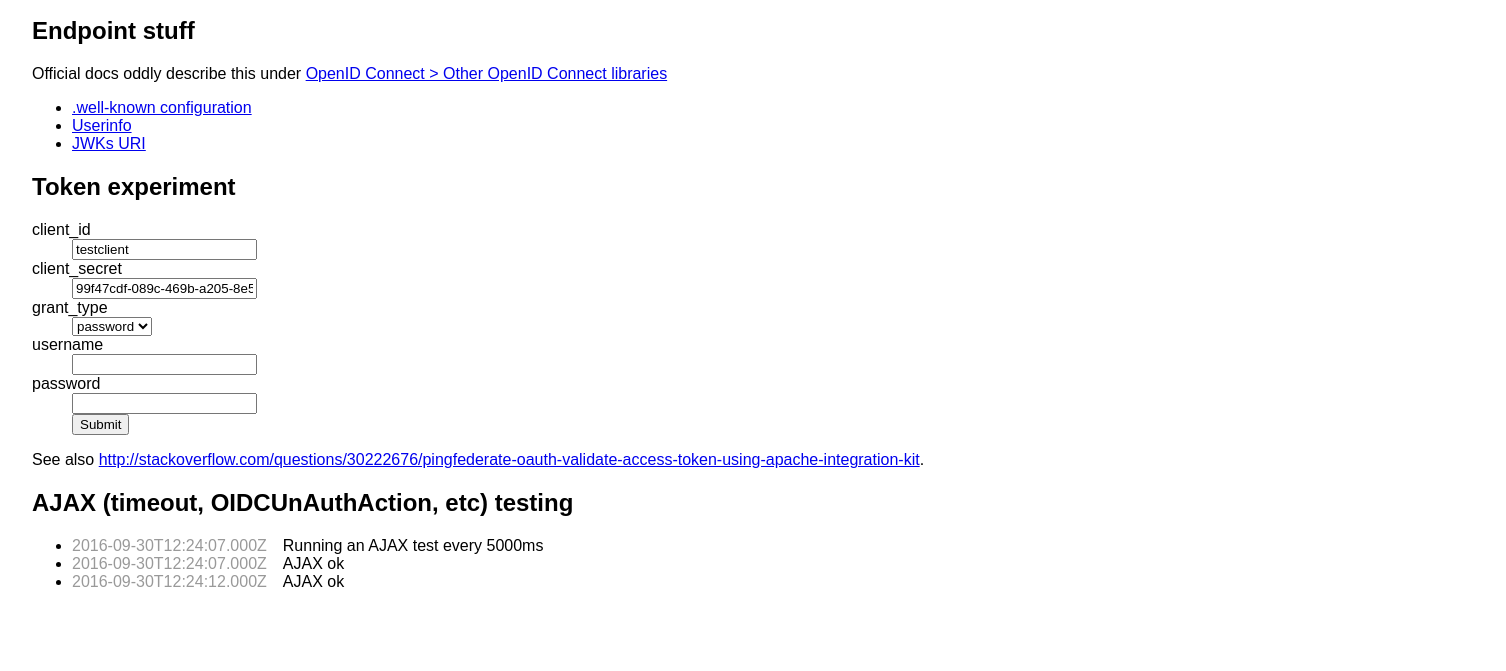
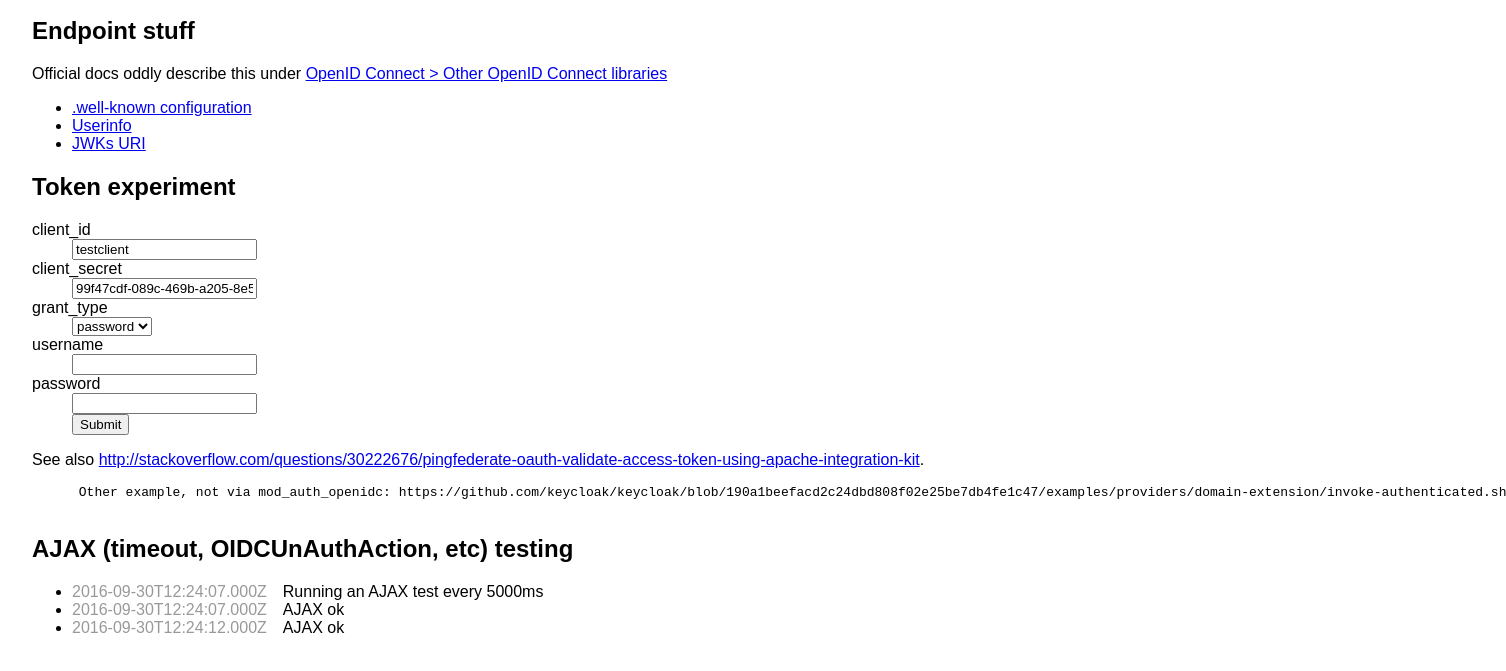
Before and after one commit to Reposoft/openidc-keycloak-test, a plain HTML site: page openidc1/html-ajax/protected/index.html in a window 1280 px wide. Shown: the part 111-782 px from the top of the page, 1506 px wide, since content can reach past the window. Drawn offline with nearby package versions, Linux system fonts and the light colour scheme.

Commit message:
Various notes

```diff
--- a/openidc1/html-ajax/protected/index.html
+++ b/openidc1/html-ajax/protected/index.html
@@ -35,6 +35,9 @@
       </dl>
     </form>
     <p>See also <a href="http://stackoverflow.com/questions/30222676/pingfederate-oauth-validate-access-token-using-apache-integration-kit">http://stackoverflow.com/questions/30222676/pingfederate-oauth-validate-access-token-using-apache-integration-kit</a>.</p>
+    <pre>
+      Other example, not via mod_auth_openidc: https://github.com/keycloak/keycloak/blob/190a1beefacd2c24dbd808f02e25be7db4fe1c47/examples/providers/domain-extension/invoke-authenticated.sh
+    </pre>
 
     <h2>AJAX (timeout, OIDCUnAuthAction, etc) testing</h2>
     <ul id="log"/>
```
Also changed, not shown: 3 other files.
